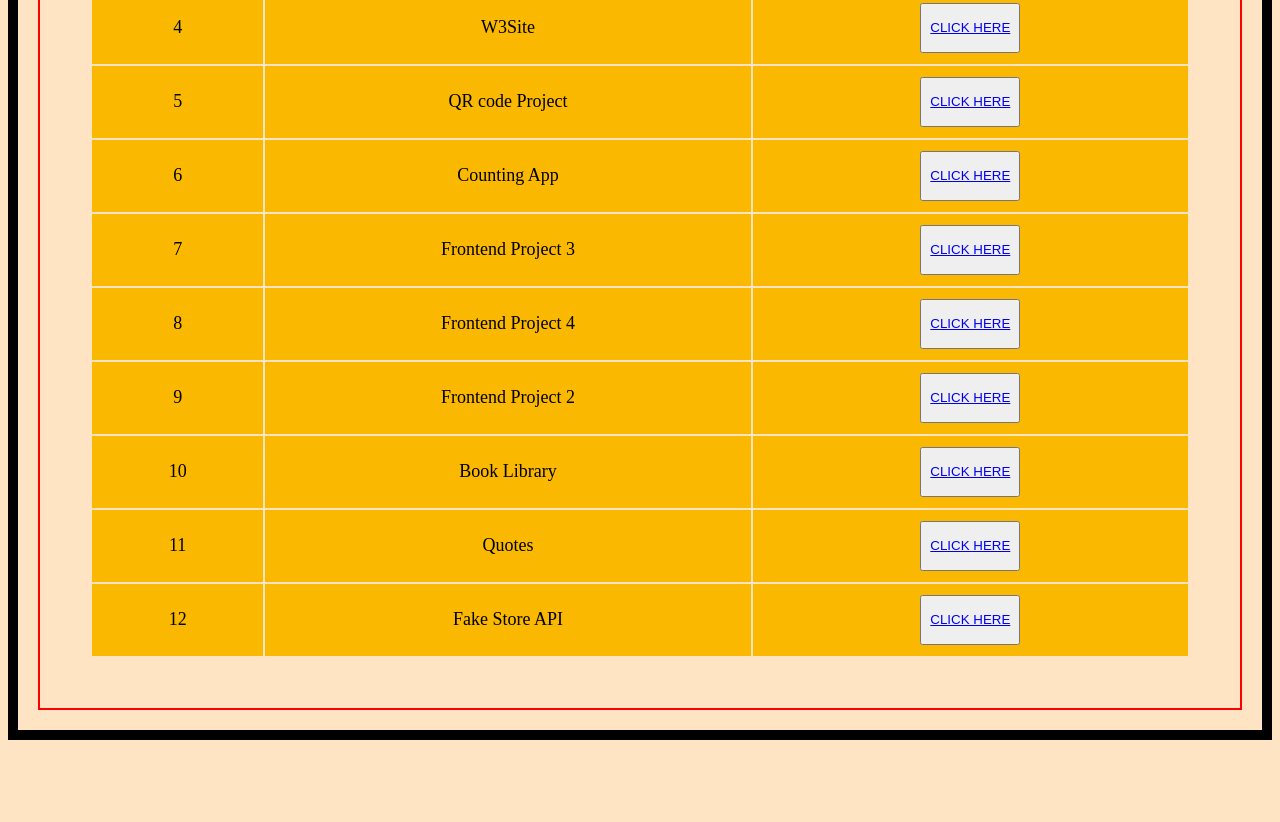
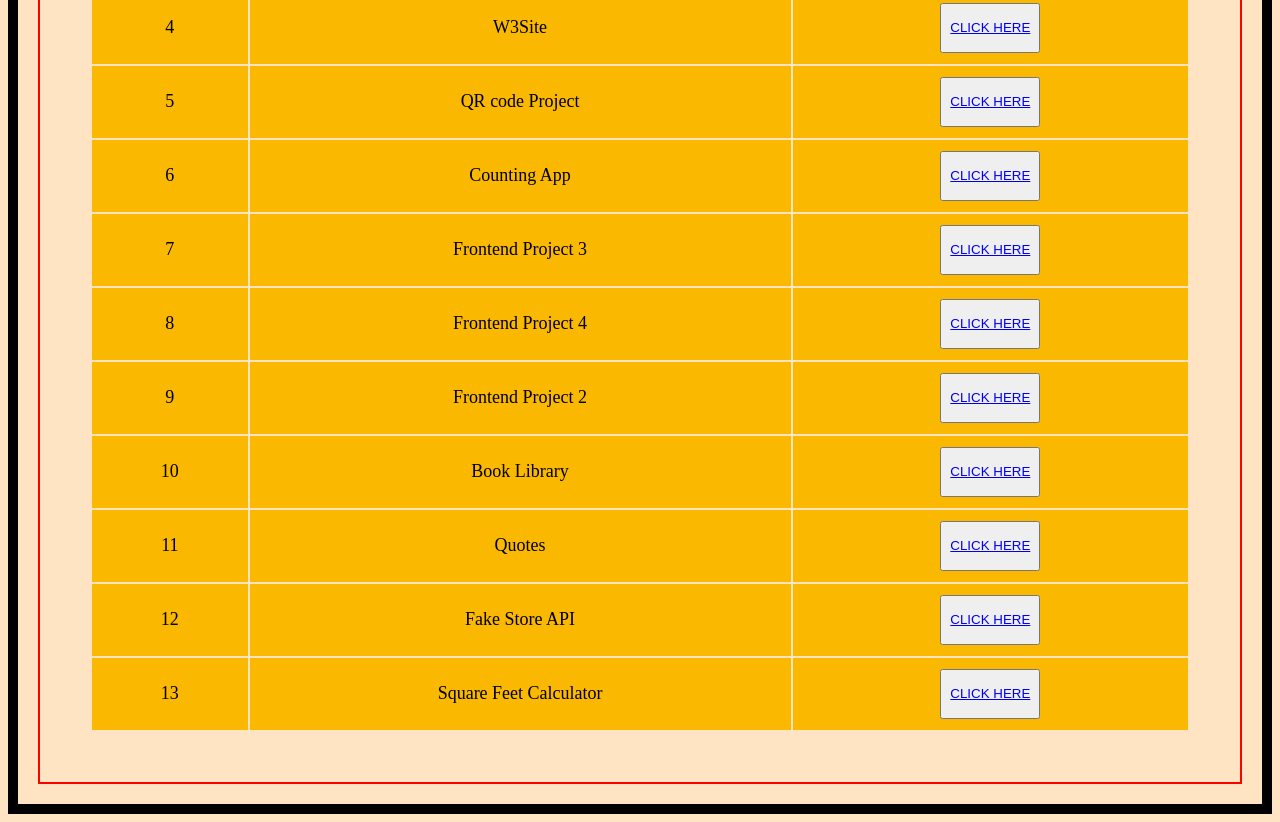
Before and after one commit to ashish200214/HTML, a plain HTML site: page index.html in a window 1280 px wide. Shown: the part 434-1256 px from the top of the page. Before the commit the page ends 1182 px from the top, so only its background shows below. Drawn offline with Linux system fonts and the light colour scheme.

Commit message:
Update index.html

```diff
--- a/index.html
+++ b/index.html
@@ -99,6 +99,12 @@
             <td><button><a href="https://ashish200214.github.io/Fake-API-products/" target="_blank">CLICK HERE</a></button></td>
         </TR>
 
+        <TR class="row">
+            <td>13</td>
+            <td>Square Feet Calculator</td>
+            <td><button><a href="https://ashish200214.github.io/SquareFeetCalculator/" target="_blank">CLICK HERE</a></button></td>
+        </TR>
+
     </Table>
 </body>
 </html>
```
